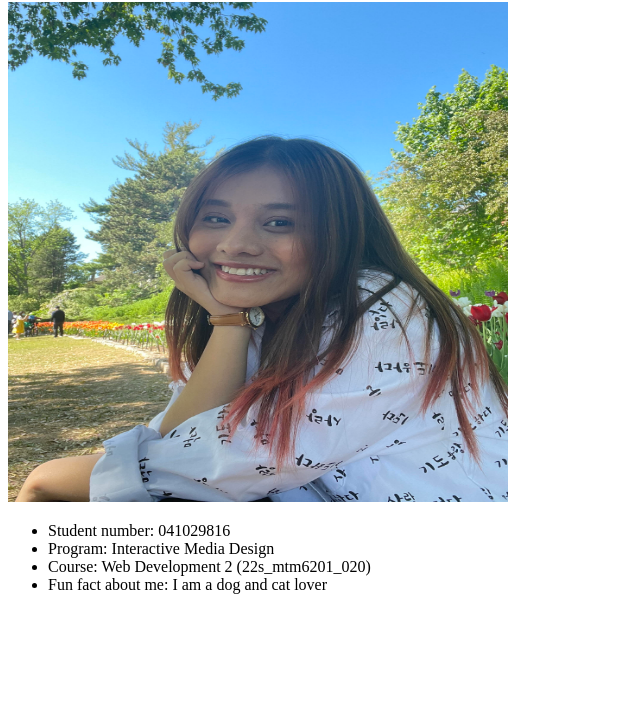
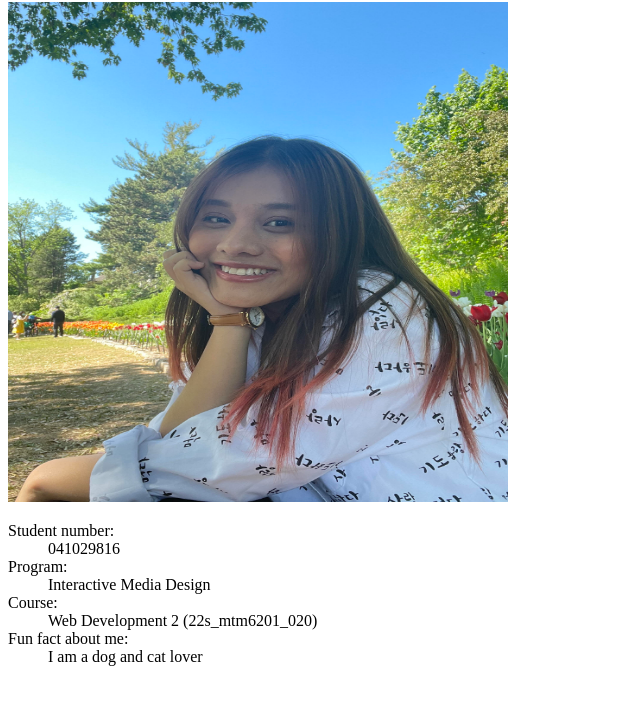
Before and after one commit to nguy0949/mtm6201-week1, a plain HTML site: page index.html in a window 1280 px wide. Shown: the part 78-782 px from the top of the page, without its empty margins (0-640 px from the left). Drawn offline with Linux system fonts and the light colour scheme.

Commit message:
update description list

```diff
--- a/index.html
+++ b/index.html
@@ -12,13 +12,16 @@
         <h1>Tuyet Nhi Nguyen</h1>
         <div class="intro">
             <img class="myphoto" src="myphoto.jpg" alt="Myphoto">
-            <ul>
-                <li>Student number: 041029816</li>
-                <li>Program: Interactive Media Design </li>
-                <li>Course: Web Development 2 (22s_mtm6201_020)</li>
-                <li>Fun fact about me: I am a dog and cat lover</li>
-
-            </ul>
+            <dl>
+                <dt>Student number:</dt>
+                <dd>041029816</dd>
+                <dt>Program:</dt>
+                <dd>Interactive Media Design</dd>
+                <dt>Course:</dt>
+                <dd>Web Development 2 (22s_mtm6201_020)</dd>
+                <dt>Fun fact about me:</dt>
+                <dd>I am a dog and cat lover</dd>
+            </dl>
         </div>
     </main>
 </body>
```
